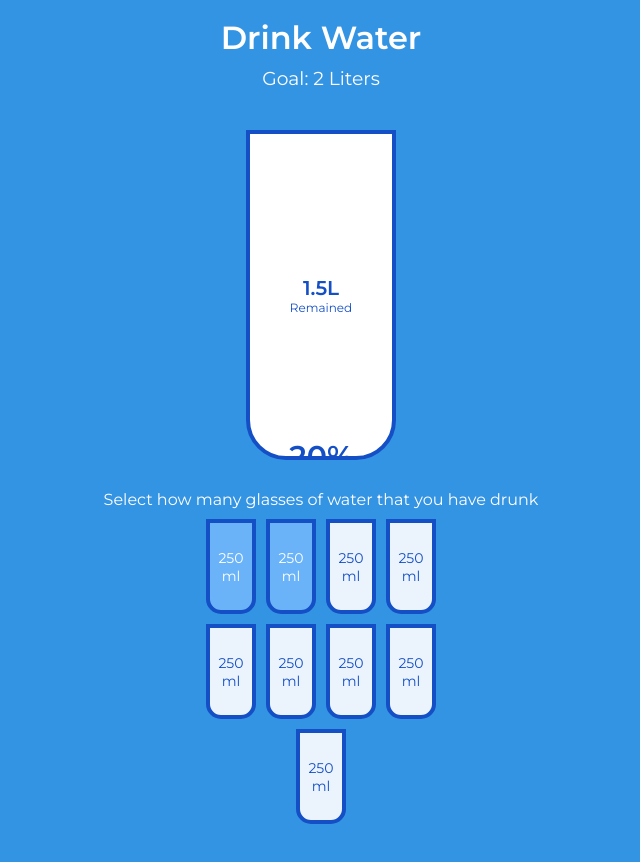
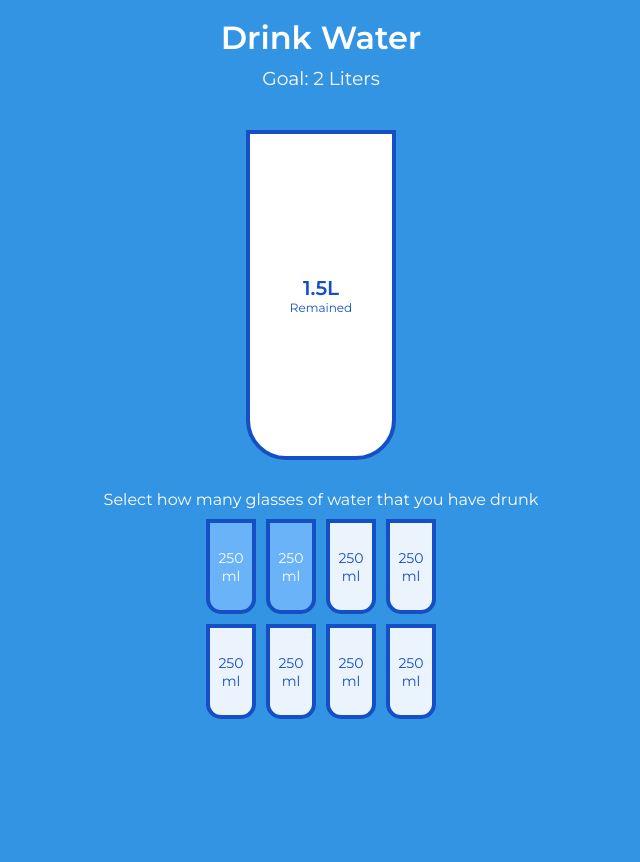
Before and after one commit to NeroSiegfried/50-Projects-in-50-days, a plain HTML site: page Project 16 - Drink Water/index.html in a window 1280 px wide. Shown: the whole page, without its empty margins (319-959 px from the left). After the commit the page ends 800 px from the top, so only its background shows below. Drawn offline with Linux system fonts and the light colour scheme; a script that the page names is missing.

Commit message:
Project 16 - Drink Water

```diff
--- a/Project 16 - Drink Water/index.html
+++ b/Project 16 - Drink Water/index.html
@@ -21,7 +21,7 @@
 
 
         <div class="percentage" id="percentage">
-            20%
+            <span id="text">20%</span>
         </div>
     </div>
     <p class="text">Select how many glasses of water that you have drunk</p>
@@ -34,7 +34,6 @@
         <div class="cup cup-small">250 ml</div>
         <div class="cup cup-small">250 ml</div>
         <div class="cup cup-small">250 ml</div>
-        <div class="cup cup-small">250 ml</div>
     </div>
     <script src="script.js"></script>
 </body>
--- a/Project 16 - Drink Water/style.css
+++ b/Project 16 - Drink Water/style.css
@@ -30,7 +30,7 @@ h3 {
 }
 
 .cup {
-    background-color: #fff;
+    background-color:  rgba(255,255,255, 1.0);
     border: 4px solid var(--border-color);
     color: var(--border-color);
     border-radius: 0 0 40px 40px;
@@ -98,7 +98,9 @@ h3 {
     height: 0;
     transition: 0.3s ease;
 }
-
+#text{
+    color: #fff;
+}
 .text {
     text-align: center;
     margin: 0 0 5px;
```
